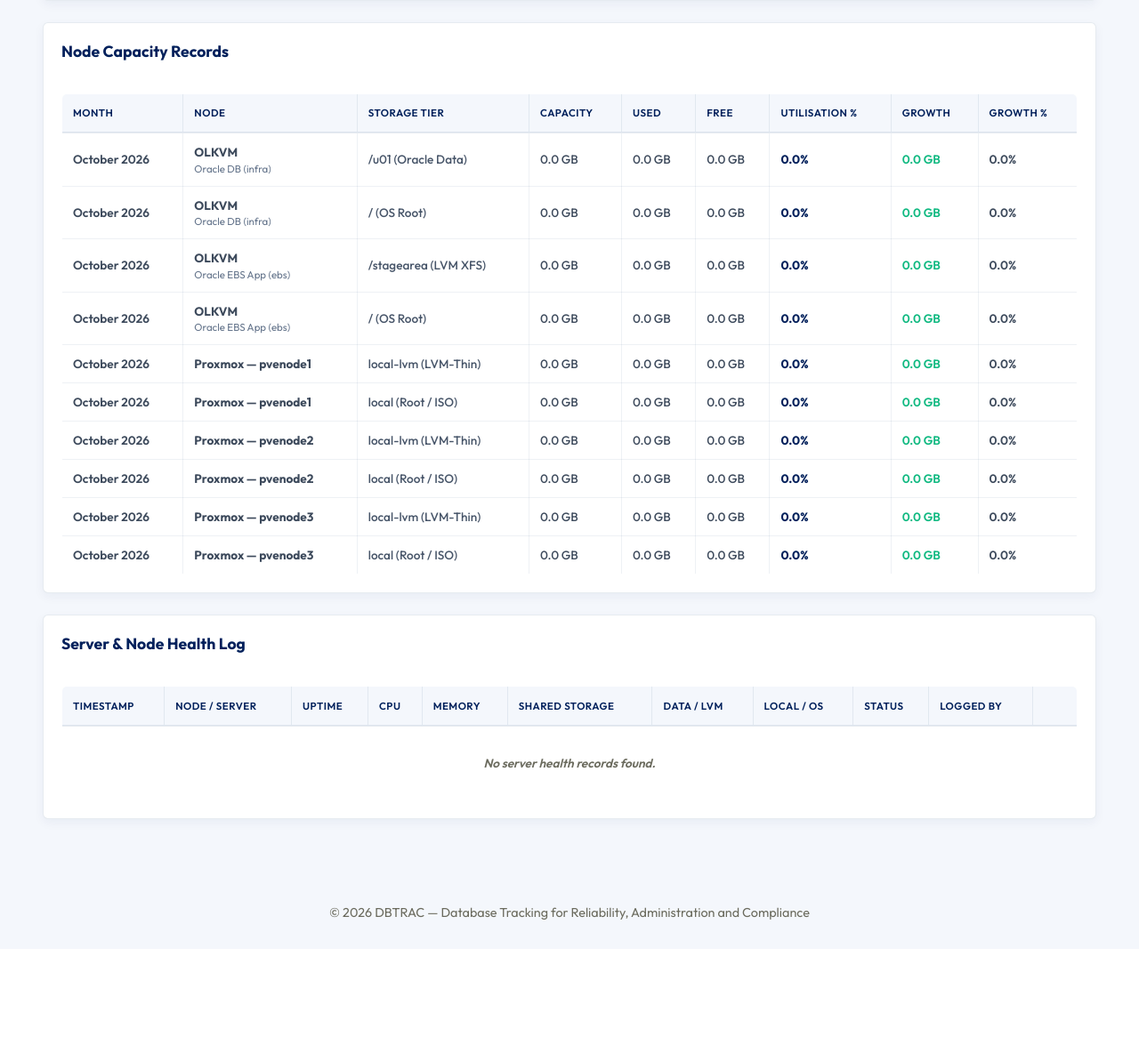
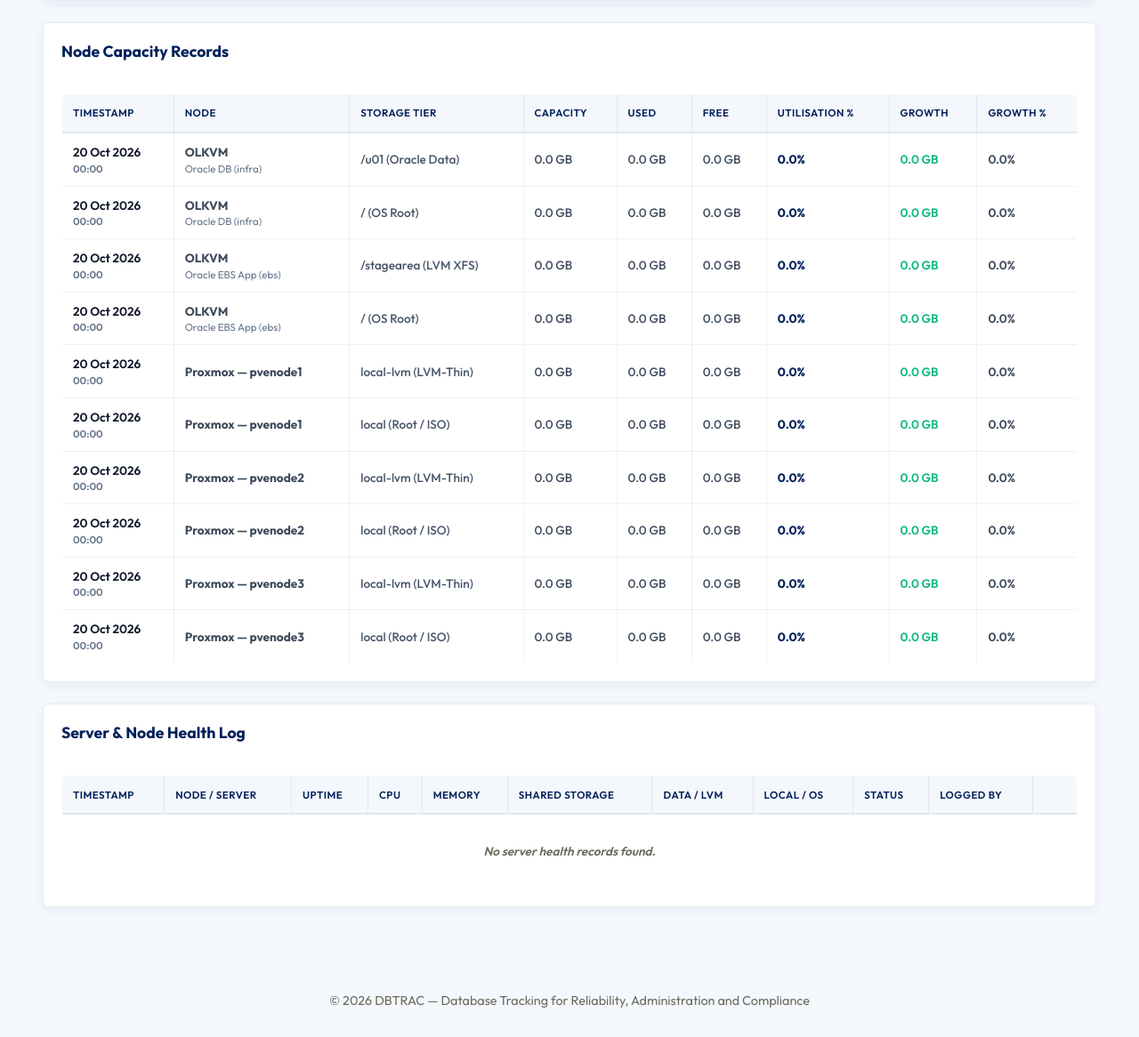
Before and after one commit to AKamahunde/DBA_Uptime_tracker, a Django app: page /server-health/ in a window 1280 px wide. Shown: the part 1362-2528 px from the top of the page at 89% size. Before the commit the page ends 2396 px from the top, so only its background shows below. Run offline with Django 5.2, Linux system fonts and the light colour scheme; the visitor is signed in with stand-in values (Sample User, id 1); data that the repository does not hold is empty.

Commit message:
feat(capacity): update node capacity table and exports from month to exact date and time timestamp

```diff
--- a/backend/api/templates/server_health/list.html
+++ b/backend/api/templates/server_health/list.html
@@ -245,7 +245,7 @@
         <table class="modern-table">
             <thead>
                 <tr>
-                    <th>Month</th>
+                    <th>Timestamp</th>
                     <th>Node</th>
                     <th>Storage Tier</th>
                     <th>Capacity</th>
@@ -259,7 +259,10 @@
             <tbody>
                 {% for cap in node_capacity_records %}
                 <tr>
-                    <td style="font-weight: 600;">{{ cap.month|date:"F Y" }}</td>
+                    <td style="vertical-align: middle;">
+                        <div style="font-weight: 600; color: #0f172a;">{{ cap.date|date:"d M Y" }}</div>
+                        <div style="font-size: 0.72rem; color: #64748b; margin-top: 0.1rem;">{{ cap.updated_at|time:"H:i"|default:"00:00" }}</div>
+                    </td>
                     <td>
                         {% if cap.node_name == 'OLKVM' %}
                             <strong>OLKVM</strong>
--- a/backend/api/views.py
+++ b/backend/api/views.py
@@ -2130,15 +2130,20 @@ def _build_node_dashboard_context(selected_node='All Nodes'):
                 'growth_pct': shared_growth_pct,
                 'status': d1['status'],
                 'date': n['date'] or today_dt,
+                'updated_at': n.get('updated_at'),
             })
 
     node_capacity_records = []
     for n in filtered_nodes:
         rec_month = (n['date'] or today_dt)
+        rec_date = n.get('date') or today_dt
+        rec_updated = n.get('updated_at')
         for d in (n['disk_2'], n['disk_3']):
             tier_growth_gb = round(n['storage_growth_gb'] * (d['size_gb'] / n['local_disk_capacity_gb']), 2) if n['local_disk_capacity_gb'] > 0 else 0.0
             node_capacity_records.append({
                 'month': rec_month,
+                'date': rec_date,
+                'updated_at': rec_updated,
                 'node_key': n['node_key'],
                 'node_name': n['node_name'],
                 'display_name': n['display_name'],
@@ -2156,6 +2161,8 @@ def _build_node_dashboard_context(selected_node='All Nodes'):
     for sr in shared_storage_records:
         node_capacity_records.append({
             'month': sr['date'],
+            'date': sr['date'],
+            'updated_at': sr.get('updated_at'),
             'node_key': sr['cluster'],
             'node_name': sr['cluster'],
             'display_name': f"{sr['cluster']} Shared",
@@ -2524,7 +2531,7 @@ def dashboard_node_excel(request):
         row_num += 1
 
         cap_headers = [
-            "Month", "Node", "Hypervisor", "Storage Tier", "Capacity (GB)", "Used (GB)", "Free (GB)", "Utilisation (%)", "Growth (GB)", "Growth (%)"
+            "Timestamp", "Node", "Hypervisor", "Storage Tier", "Capacity (GB)", "Used (GB)", "Free (GB)", "Utilisation (%)", "Growth (GB)", "Growth (%)"
         ]
         ws.append(cap_headers)
         ws.row_dimensions[row_num].height = 24
@@ -2538,8 +2545,20 @@ def dashboard_node_excel(request):
 
         for cap in node_capacity_records:
             cap_node_lbl = "OLKVM" if cap['node_name'] == 'OLKVM' else cap['display_name']
+
+            # Format timestamp as '20 Oct 2026 09:15'
+            cap_ts = ""
+            if cap.get('updated_at') and hasattr(cap['updated_at'], 'strftime'):
+                cap_ts = cap['updated_at'].strftime('%d %b %Y %H:%M')
+            elif cap.get('date') and hasattr(cap['date'], 'strftime'):
+                cap_ts = cap['date'].strftime('%d %b %Y')
+            elif hasattr(cap.get('month'), 'strftime'):
+                cap_ts = cap['month'].strftime('%d %b %Y')
+            else:
+                cap_ts = str(cap.get('date') or cap.get('month') or "")
+
             c_data = [
-                cap['month'].strftime('%B %Y') if hasattr(cap['month'], 'strftime') else str(cap['month']),
+                cap_ts,
                 cap_node_lbl,
                 cap['node_name'],
                 cap['storage_tier'],
```
Also changed, not shown: backend/api/templates/dashboard_node_print.html (+11 -3 lines).
